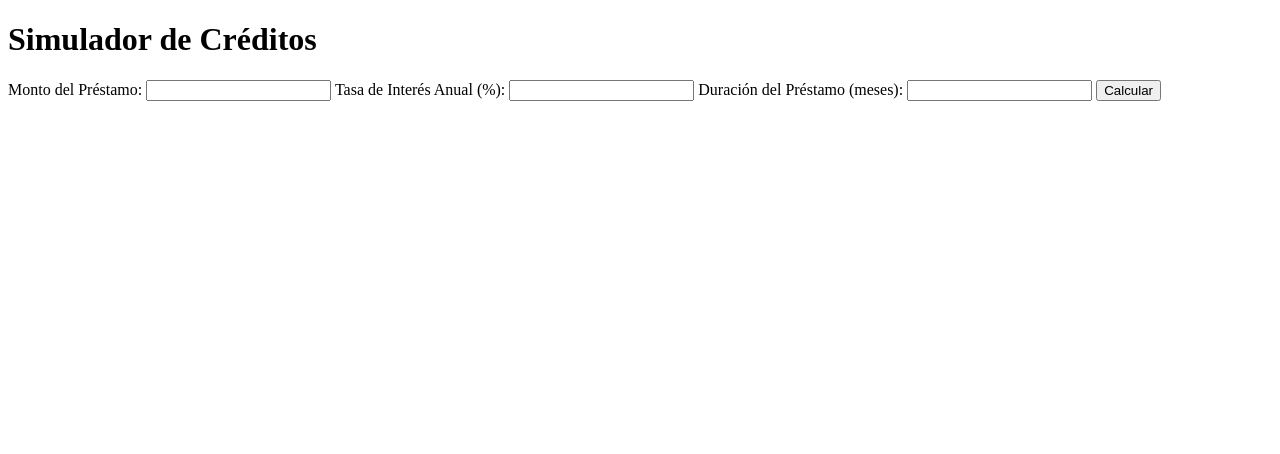
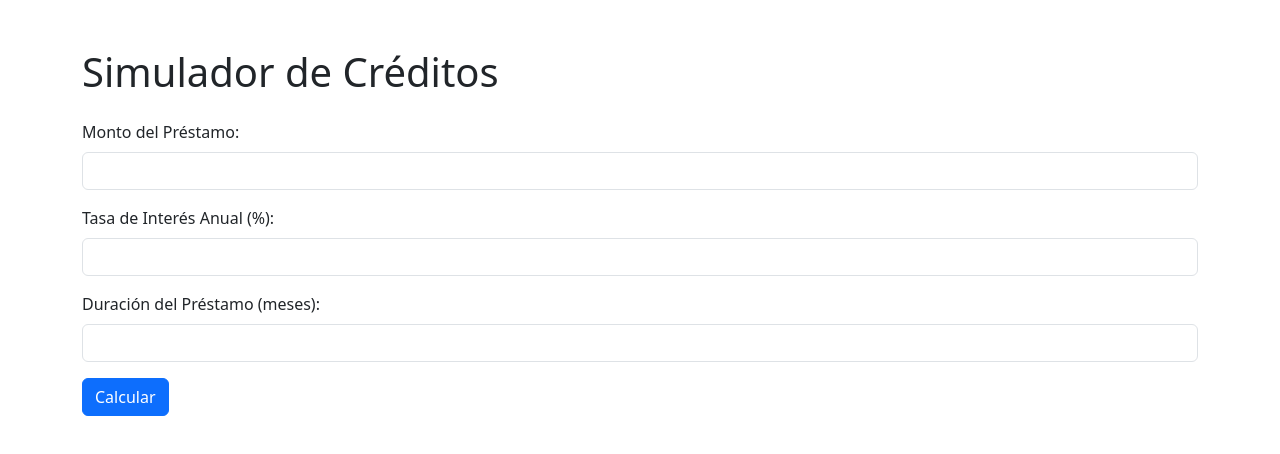
Before and after one commit to sanchezmiguel/CoderJavaScript, a plain HTML site: page PrimerPreEntrega/index.html in a window 1280 px wide. Drawn offline with nearby package versions, Linux system fonts and the light colour scheme.

Commit message:
agrego bootstrap para que se vea mas lindo

```diff
--- a/PrimerPreEntrega/index.html
+++ b/PrimerPreEntrega/index.html
@@ -4,26 +4,39 @@
     <meta charset="UTF-8">
     <meta name="viewport" content="width=device-width, initial-scale=1.0">
     <title>Simulador de Créditos</title>
+
+    <!-- Enlace a Bootstrap CSS -->
+    <link href="https://cdn.jsdelivr.net/npm/bootstrap@5.3.0/dist/css/bootstrap.min.css" rel="stylesheet">
 </head>
 <body>
-    <h1>Simulador de Créditos</h1>
+<div class="container mt-5">
+    <h1 class="mb-4">Simulador de Créditos</h1>
 
     <form id="creditForm">
-        <label for="amount">Monto del Préstamo:</label>
-        <input type="number" id="amount" required>
+        <!-- Formulario usando clases de Bootstrap -->
+        <div class="mb-3">
+            <label for="amount" class="form-label">Monto del Préstamo:</label>
+            <input type="number" class="form-control" id="amount" required>
+        </div>
 
-        <label for="interestRate">Tasa de Interés Anual (%):</label>
-        <input type="number" id="interestRate" required>
+        <div class="mb-3">
+            <label for="interestRate" class="form-label">Tasa de Interés Anual (%):</label>
+            <input type="number" class="form-control" id="interestRate" required>
+        </div>
 
-        <label for="loanTerm">Duración del Préstamo (meses):</label>
-        <input type="number" id="loanTerm" required>
+        <div class="mb-3">
+            <label for="loanTerm" class="form-label">Duración del Préstamo (meses):</label>
+            <input type="number" class="form-control" id="loanTerm" required>
+        </div>
 
-        <button type="button" onclick="calculateLoan()">Calcular</button>
+        <button type="button" class="btn btn-primary" onclick="calculateLoan()">Calcular</button>
     </form>
 
-    <div id="result">
-        <!-- Los resultados se mostrarán aquí -->
+    <div id="result" class="mt-4">
+        <!-- Resultados se muestran aca -->
     </div>
-    <script src="main.js"></script>
+</div>
+<script src="https://cdn.jsdelivr.net/npm/bootstrap@5.3.0/dist/js/bootstrap.bundle.min.js"></script>
+<script src="main.js"></script>
 </body>
 </html>
```
